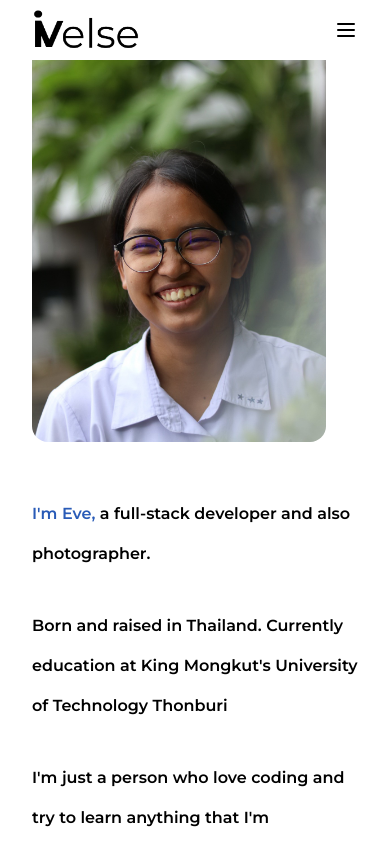
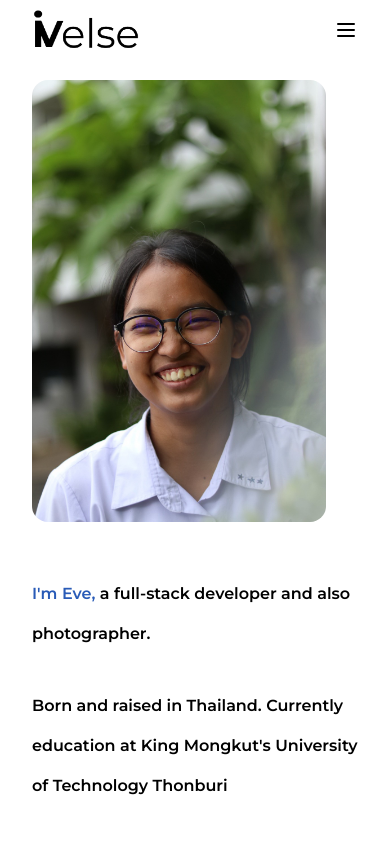
Before and after one commit to nichakontae/portfolio-web, a React (Create React App) app: page /about in a window 390 px wide. Shown: the top 844 px of the page. Built offline with nearby package versions, Linux system fonts and the light colour scheme.

Commit message:
adjust pt of profile in about page

```diff
--- a/src/pages/about/index.js
+++ b/src/pages/about/index.js
@@ -15,7 +15,7 @@ const index = () => {
         }}
       >
         <Box
-          className="pl-8  pr-8"
+          className="pl-8 pr-8 pt-[5rem] lg:pt-0"
           sx={{ height: "100%", display: "flex", alignItems: "center" }}
         >
           {/* <Box className="grid grid-rows-[1fr_0.5fr] lg:grid-cols-[1fr_2fr] lg:gap-x-[1.5rem] xl:gap-x-[6rem]"> */}
```
